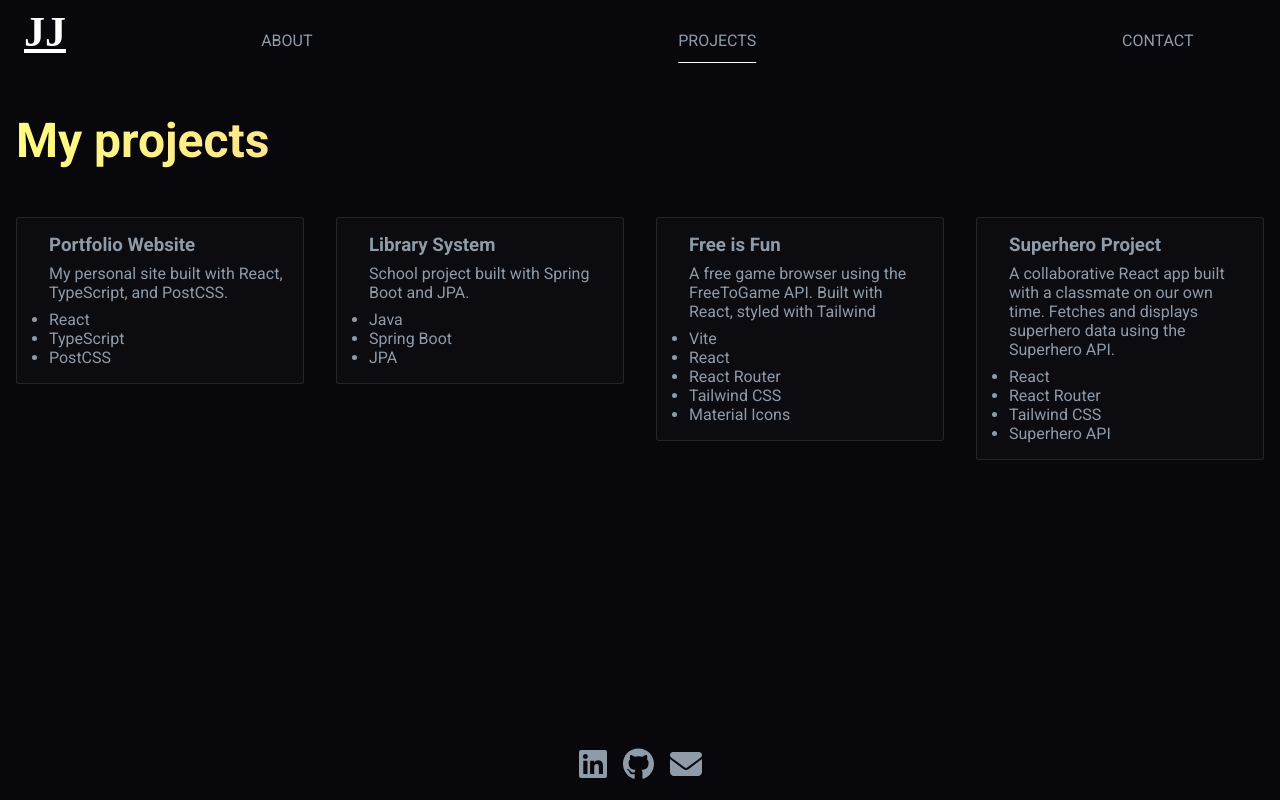
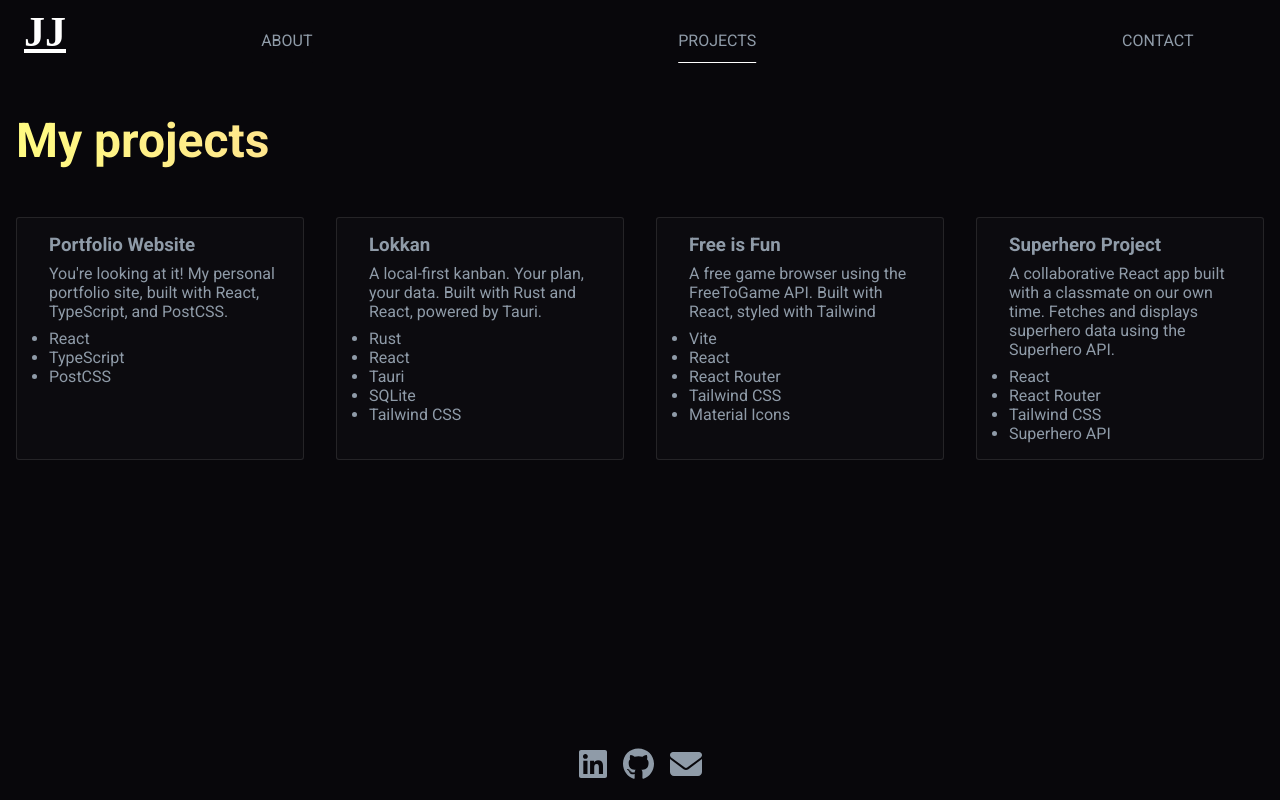
Before and after one commit to adhSwede/portfolio, a React (Vite) app: page /projects in a window 1280 px wide. Built offline with nearby package versions, Linux system fonts and the light colour scheme; a web font is replaced by a local one.

Commit message:
updated projects

```diff
--- a/src/components/ProjectCard/ProjectCard.module.css
+++ b/src/components/ProjectCard/ProjectCard.module.css
@@ -13,8 +13,11 @@
   border-radius: 0.2rem;
   padding: 1rem;
   padding-left: 2rem;
-  transition: border 0.2s ease, box-shadow 0.2s ease;
+  transition:
+    border 0.2s ease,
+    box-shadow 0.2s ease;
   cursor: pointer;
+  height: 100%;
 }
 .projectCard:hover {
   border-color: var(--text-highlight);
--- a/src/pages/Projects/projectData.ts
+++ b/src/pages/Projects/projectData.ts
@@ -3,23 +3,26 @@ import type { ProjectCardProps } from "../../types/ProjectCardProps";
 const projects: ProjectCardProps[] = [
   {
     title: "Portfolio Website",
-    description: "My personal site built with React, TypeScript, and PostCSS.",
+    description:
+      "You're looking at it! My personal portfolio site, built with React, TypeScript, and PostCSS.",
     stack: ["React", "TypeScript", "PostCSS"],
     githubUrl: "https://github.com/adhSwede/portfolio",
-    liveUrl: "https://adhswede.dev",
+    liveUrl: "https://portfolio-virid-five-52.vercel.app",
   },
   {
-    title: "Library System",
-    description: "School project built with Spring Boot and JPA.",
-    stack: ["Java", "Spring Boot", "JPA"],
-    githubUrl: "https://github.com/adhSwede/spring-library-mariadb",
+    title: "Lokkan",
+    description:
+      "A local-first kanban. Your plan, your data. Built with Rust and React, powered by Tauri.",
+    stack: ["Rust", "React", "Tauri", "SQLite", "Tailwind CSS"],
+    githubUrl: "https://github.com/adhSwede/Lokkan",
   },
   {
     title: "Free is Fun",
-  description: "A free game browser using the FreeToGame API. Built with React, styled with Tailwind",
+    description:
+      "A free game browser using the FreeToGame API. Built with React, styled with Tailwind",
     stack: ["Vite", "React", "React Router", "Tailwind CSS", "Material Icons"],
     githubUrl: "https://github.com/adhSwede/free-is-fun",
-  liveUrl: "https://free-is-fun.vercel.app/"
+    liveUrl: "https://free-is-fun.vercel.app/",
   },
   {
     title: "Superhero Project",
@@ -27,8 +30,7 @@ const projects: ProjectCardProps[] = [
       "A collaborative React app built with a classmate on our own time. Fetches and displays superhero data using the Superhero API.",
     stack: ["React", "React Router", "Tailwind CSS", "Superhero API"],
     githubUrl: "https://github.com/WictorNisa/superhero-project",
-}
-
+  },
 ];
 
 export default projects;
```
Also changed, not shown: 1 other file (tests, documents, lock files or other folders). Lines whose indentation alone changed are shown as unchanged.
